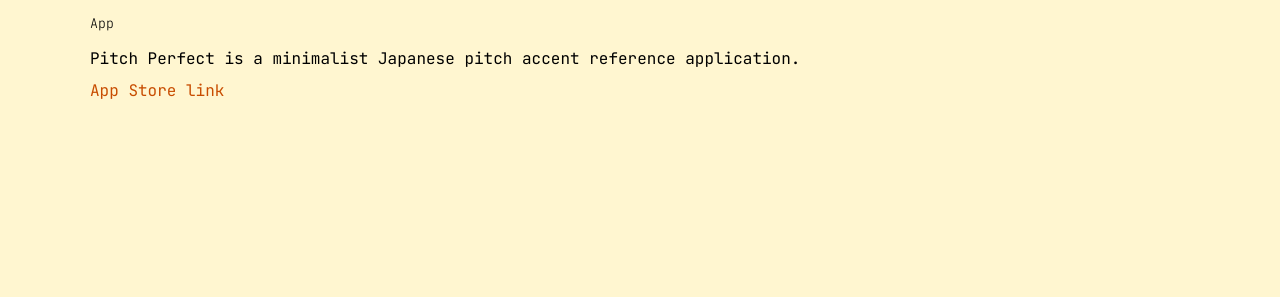
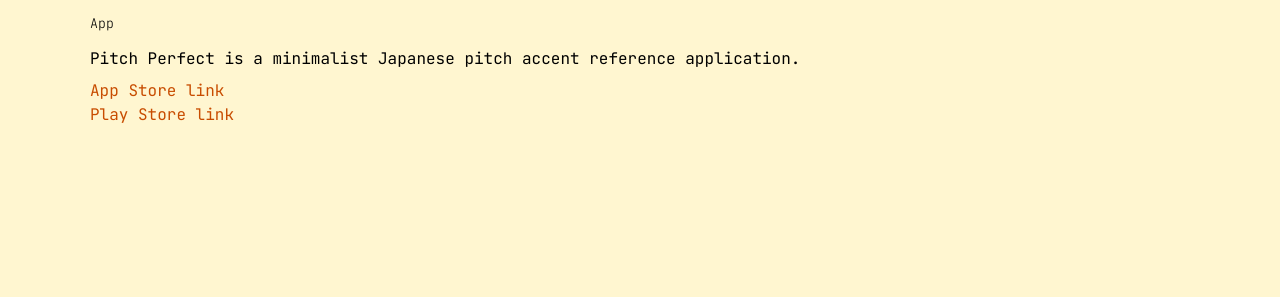
Before and after one commit to rafaelcolladojr/rafaelcolladojr.github.io, a Jekyll site: the page built from projects.md, in a window 1280 px wide. Shown: the part 339-636 px from the top of the page. Built offline with Jekyll 4.4.1, drawn with Linux system fonts in a browser that asks for light colours.

Commit message:
Added Google Play Store link for Pitch Perfect

```diff
--- a/projects.md
+++ b/projects.md
@@ -12,3 +12,4 @@ title: Projects
 ##### App
 #### Pitch Perfect is a minimalist Japanese pitch accent reference application.
 [App Store link](https://apps.apple.com/us/app/pitch-perfect-pocket-accent/id6741011029)
+[Play Store link](https://play.google.com/store/apps/details?id=com.lastinteractive.pitchperfect.id)
```
